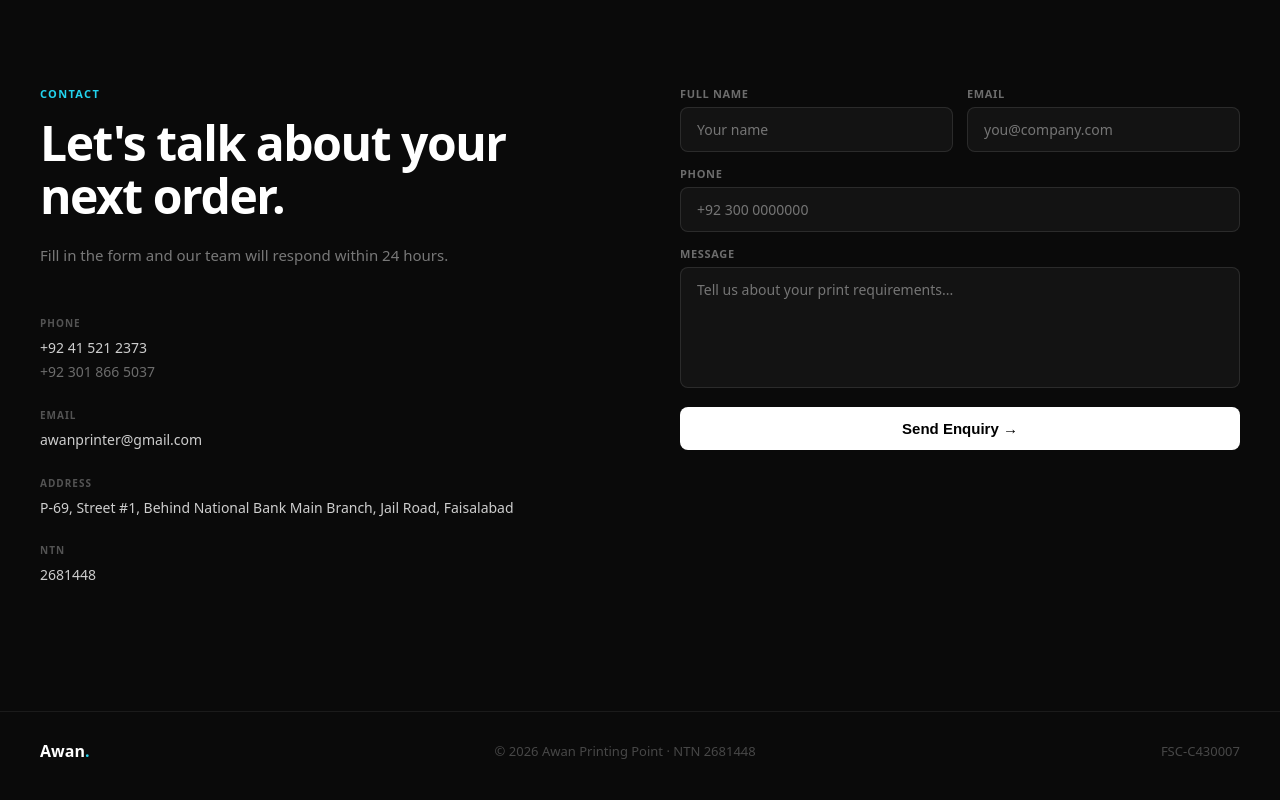
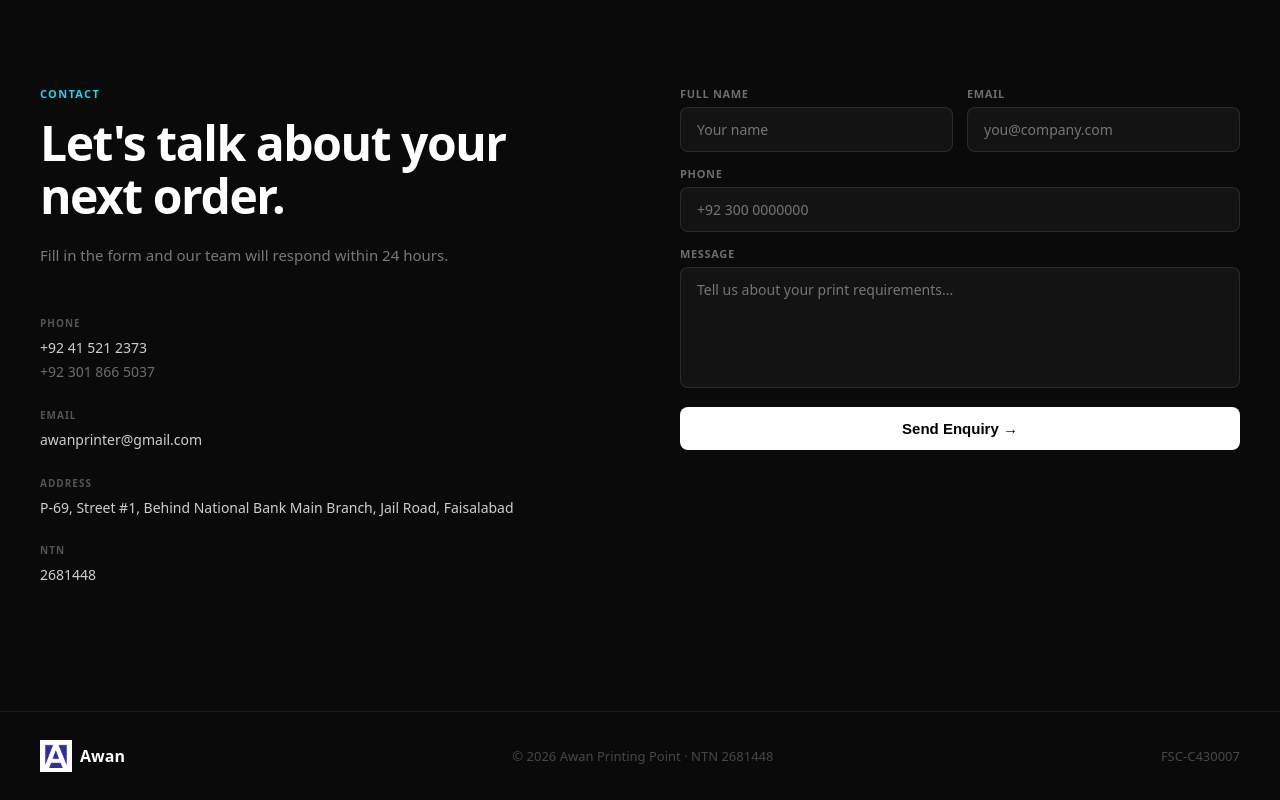
Before and after one commit to hamzaizhar367/awan-printing-site, a Next.js app: page / in a window 1280 px wide. Shown: the part 5037-5837 px from the top of the page. Built offline with nearby package versions, Linux system fonts and the light colour scheme.

Commit message:
replace footer brand with logo

```diff
--- a/src/app/page.tsx
+++ b/src/app/page.tsx
@@ -519,7 +519,15 @@
       {/* ── FOOTER ───────────────────────────────────────────── */}
       <div style={{ borderTop: "1px solid rgba(255,255,255,0.07)", padding: "28px 40px" }}>
         <div style={{ maxWidth: 1200, margin: "0 auto", display: "flex", justifyContent: "space-between", alignItems: "center", flexWrap: "wrap", gap: 12 }}>
-          <span style={{ fontWeight: 800, fontSize: 16 }}>Awan<span style={{ color: "#22d3ee" }}>.</span></span>
+          <div style={{ display: "flex", alignItems: "center", gap: "8px" }}>
+            <Image
+              src="/awan-logo.png"
+              alt="Awan Printing Point logo"
+              width={32}
+              height={32}
+            />
+            <span style={{ fontWeight: 700, fontSize: "16px" }}>Awan</span>
+          </div>
           <p style={{ fontSize: 13, color: "rgba(255,255,255,0.25)" }}>© {new Date().getFullYear()} Awan Printing Point · NTN {BUSINESS.ntn}</p>
           <p style={{ fontSize: 13, color: "rgba(255,255,255,0.25)" }}>{BUSINESS.fsc}</p>
         </div>
```
